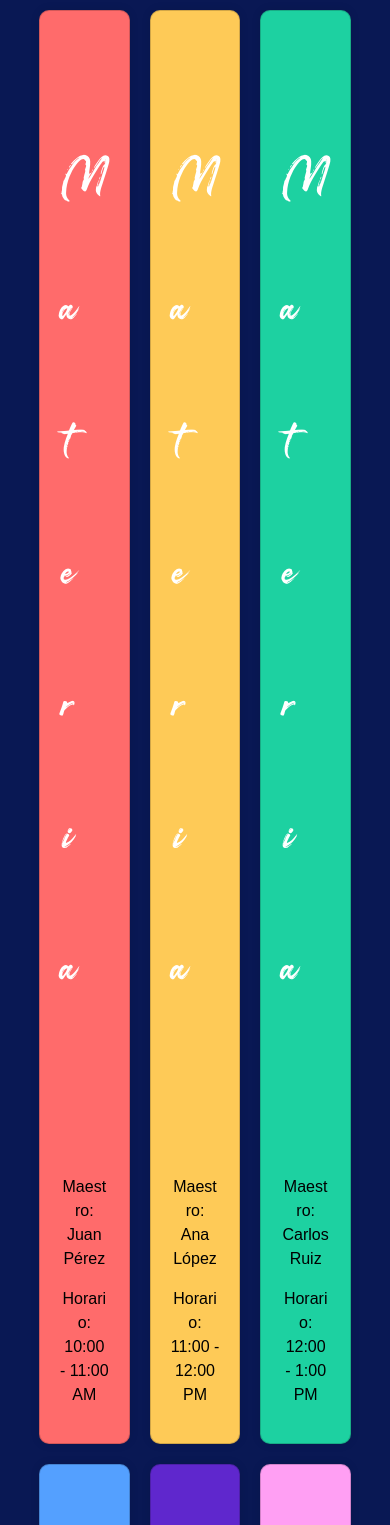
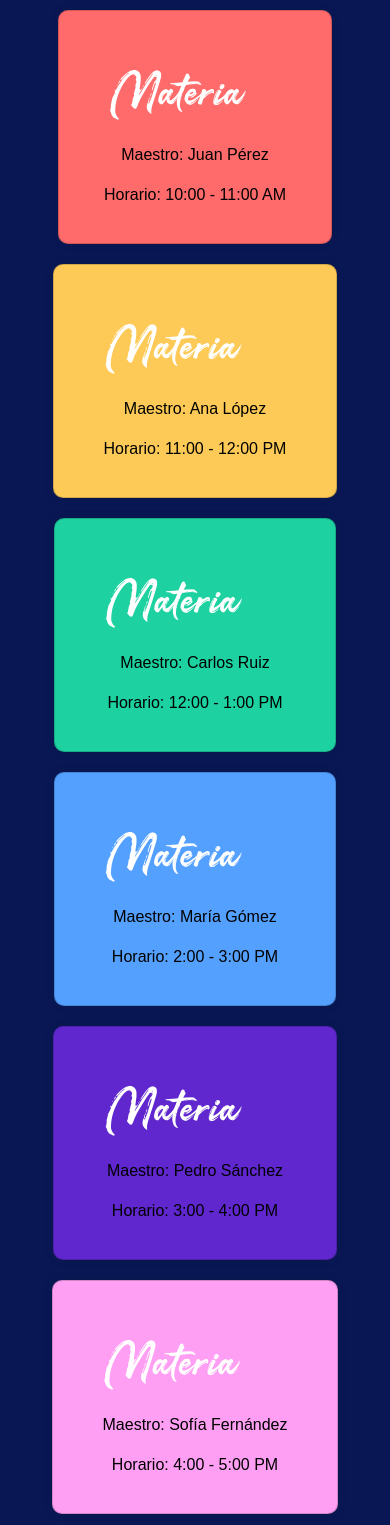
Before and after one commit to Okoruwu/7000VALIENTES, a PHP site: page /modulos.php in a window 390 px wide. Shown: the part 636-2161 px from the top of the page. Run offline with PHP 8.4, Linux system fonts and the light colour scheme; some libraries are stand-ins or nearby versions.

Commit message:
style modulos responsive

```diff
--- a/css/modulos.css
+++ b/css/modulos.css
@@ -1,3 +1,17 @@
+@font-face {
+    font-family: 'Darkline';
+    src: url('../fonts/Darkline.ttf') format('truetype');
+    font-weight: normal;
+    font-style: normal;
+  }
+
+  @font-face {
+    font-family: 'Romanica';
+    src: url('../fonts/Romanica.ttf') format('truetype');
+    font-weight: normal;
+    font-style: normal;
+  }
+
 body {
     background-color: #2AB7B3;
     color: white;
@@ -10,8 +24,8 @@ body {
 }
 
 .content {
-    flex: 1;
     display: flex;
+    flex-wrap: wrap;
     justify-content: center;
     align-items: center;
     padding: 50px 0;
@@ -19,11 +33,34 @@ body {
 }
 
 .container {
-    display: grid;
-    grid-template-columns: repeat(3, 1fr);
     gap: 20px;
     width: 80%;
     max-width: 1200px;
+    flex-grow: 1;
+    flex-basis: 200px;
+    display: flex;
+    justify-content: space-evenly;
+    flex-wrap: wrap;
+    padding: 40px 0;
+    padding-top: 10px;
+}
+
+h3 {
+    line-height: 1.5;
+    font-family: 'Darkline';
+    font-size: 3.5em;
+    color: #ffffff;
+    margin-right: 30px;
+    margin-top: 20px;
+    margin-left: 30px;
+  }
+
+  .p{
+    color: white;
+    text-align: center;
+    font-family:'Romanica';
+    padding: 7px;
+    font-weight: bold;
 }
 
 .card {
--- a/modulos.php
+++ b/modulos.php
@@ -8,10 +8,7 @@
     <link href="https://cdn.jsdelivr.net/npm/bootstrap@5.3.3/dist/css/bootstrap.min.css" rel="stylesheet" />
     <script src="https://cdn.jsdelivr.net/npm/@popperjs/core@2/dist/umd/popper.min.js"></script>
     <script src="https://cdn.jsdelivr.net/npm/bootstrap@5/dist/js/bootstrap.bundle.min.js"></script>
-    <link rel="stylesheet" href="./css/styleind.css">
-    <link rel="stylesheet" href="./css/stylefon.css">
     <link rel="stylesheet" href="./css/stylenav.css">
-    <link rel="stylesheet" href="./css/styleform.css">
     <link rel="stylesheet" href="./css/load.css">
     <link rel="stylesheet" href="./css/modulos.css">
 </head>
```
